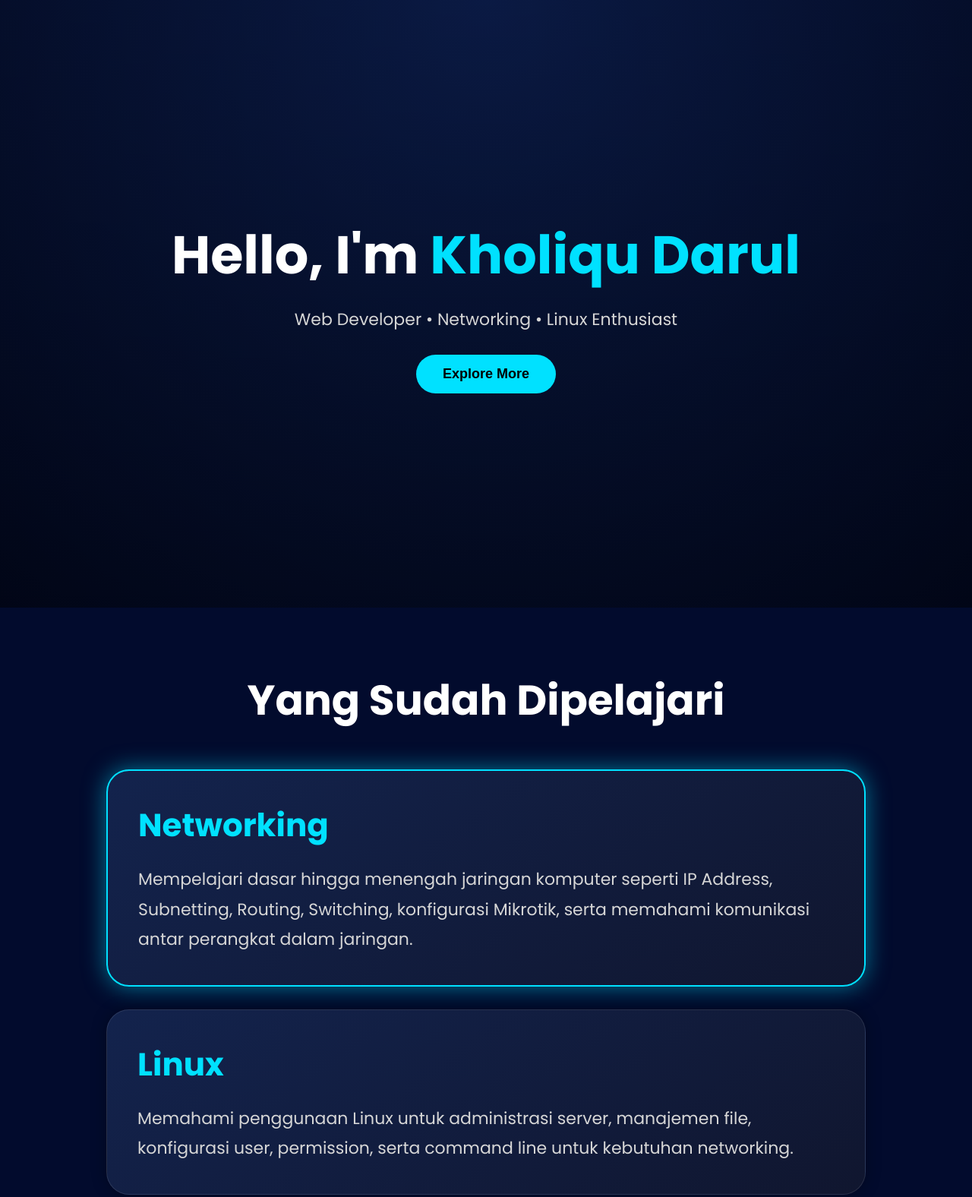
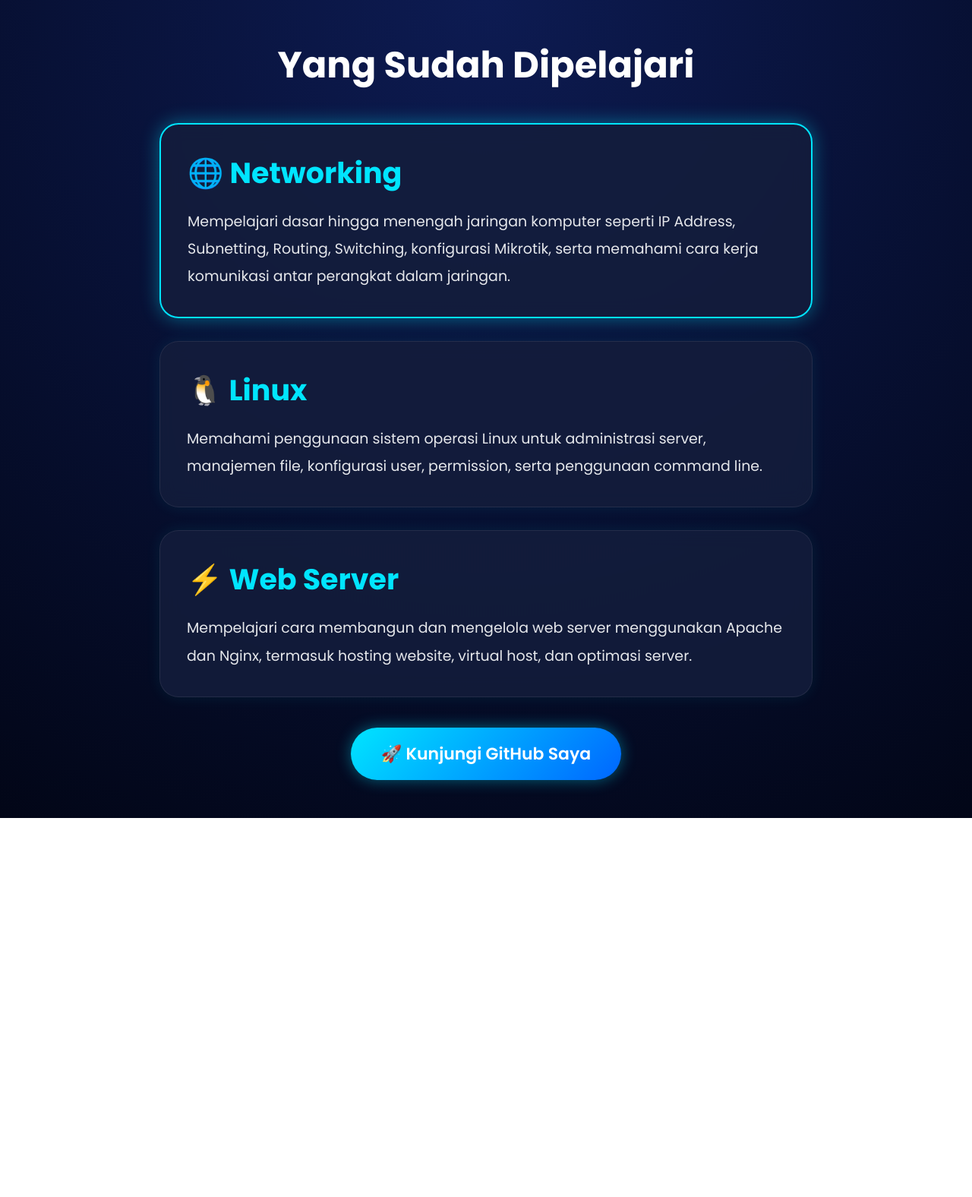
Before and after one commit to kholiqudz/kholiqu, a plain HTML site: page index.html in a window 1280 px wide. Shown: the top 1576 px of the page at 76% size. After the commit the page ends 1077 px from the top, so only its background shows below. Drawn offline with Linux system fonts and the light colour scheme.

Commit message:
Update index.html

```diff
--- a/index.html
+++ b/index.html
@@ -1,205 +1,121 @@
-<!DOCTYPE html>
-<html lang="en">
-<head>
-<meta charset="UTF-8" />
-<meta name="viewport" content="width=device-width, initial-scale=1.0"/>
-<title>Kholiqu Darul Portfolio</title>
+<!-- SECTION YANG SUDAH DIPELAJARI -->
+<section class="skills-section">
+  <h1 class="title">Yang Sudah Dipelajari</h1>
 
-<link href="https://fonts.googleapis.com/css2?family=Poppins:wght@300;400;600;700&display=swap" rel="stylesheet">
+  <div class="card glow">
+    <h2>🌐 Networking</h2>
+    <p>
+      Mempelajari dasar hingga menengah jaringan komputer seperti
+      IP Address, Subnetting, Routing, Switching, konfigurasi Mikrotik,
+      serta memahami cara kerja komunikasi antar perangkat dalam jaringan.
+    </p>
+  </div>
+
+  <div class="card">
+    <h2>🐧 Linux</h2>
+    <p>
+      Memahami penggunaan sistem operasi Linux untuk administrasi server,
+      manajemen file, konfigurasi user, permission, serta penggunaan command line.
+    </p>
+  </div>
+
+  <div class="card">
+    <h2>⚡ Web Server</h2>
+    <p>
+      Mempelajari cara membangun dan mengelola web server menggunakan Apache
+      dan Nginx, termasuk hosting website, virtual host, dan optimasi server.
+    </p>
+  </div>
+
+  <div class="github-box">
+    <a href="https://github.com/kholiqudarul" target="_blank">
+      🚀 Kunjungi GitHub Saya
+    </a>
+  </div>
+</section>
 
 <style>
+@import url('https://fonts.googleapis.com/css2?family=Poppins:wght@300;400;600;700&display=swap');
+
 *{
   margin:0;
   padding:0;
   box-sizing:border-box;
+  font-family:'Poppins',sans-serif;
 }
 
 body{
-  font-family:'Poppins',sans-serif;
-  background:#020b2d;
+  background: radial-gradient(circle at top,#0d1b52,#020617);
   color:white;
-  overflow-x:hidden;
 }
 
-/* HERO */
-
-.hero{
-  height:100vh;
-  display:flex;
-  flex-direction:column;
-  justify-content:center;
-  align-items:center;
-  text-align:center;
-  background:
-  linear-gradient(rgba(0,0,0,0.4),rgba(0,0,0,0.5)),
-  radial-gradient(circle at top,#112b70,#020b2d);
+.skills-section{
+  padding:50px 20px;
+  max-width:900px;
+  margin:auto;
 }
 
-.hero h1{
-  font-size:70px;
+.title{
+  text-align:center;
+  font-size:48px;
   font-weight:700;
-}
-
-.hero span{
-  color:#00e1ff;
-}
-
-.hero p{
-  margin-top:15px;
-  font-size:22px;
-  color:#d6d6d6;
-}
-
-.btn{
-  margin-top:30px;
-  padding:15px 35px;
-  border:none;
-  border-radius:40px;
-  background:#00e1ff;
-  color:#000;
-  font-size:18px;
-  font-weight:600;
-  cursor:pointer;
-  transition:0.3s;
-}
-
-.btn:hover{
-  transform:scale(1.05);
-  box-shadow:0 0 25px #00e1ff;
-}
-
-/* SKILLS */
-
-.skills{
-  padding:80px 20px;
-}
-
-.skills h1{
-  text-align:center;
-  font-size:55px;
-  margin-bottom:50px;
+  margin-bottom:40px;
+  color:white;
 }
 
 .card{
-  max-width:1000px;
-  margin:30px auto;
-  background:linear-gradient(145deg,#13234d,#10162f);
-  border-radius:30px;
-  padding:40px;
-  border:1px solid rgba(255,255,255,0.1);
-  box-shadow:0 0 20px rgba(0,0,0,0.3);
-  transition:0.3s;
+  background:rgba(20,30,60,0.85);
+  border:1px solid rgba(255,255,255,0.08);
+  border-radius:25px;
+  padding:35px;
+  margin-bottom:30px;
+  backdrop-filter: blur(12px);
+  box-shadow:0 0 20px rgba(0,255,255,0.08);
+  transition:0.4s ease;
 }
 
 .card:hover{
-  transform:translateY(-10px);
-  box-shadow:0 0 30px rgba(0,225,255,0.4);
-}
-
-.active{
-  border:2px solid #00e1ff;
-  box-shadow:0 0 30px rgba(0,225,255,0.5);
+  transform:translateY(-10px) scale(1.02);
+  box-shadow:0 0 30px #00e5ff;
 }
 
 .card h2{
-  color:#00e1ff;
-  font-size:42px;
-  margin-bottom:20px;
+  font-size:38px;
+  margin-bottom:18px;
+  color:#00e5ff;
 }
 
 .card p{
-  color:#d6d6d6;
-  font-size:22px;
-  line-height:1.8;
+  font-size:19px;
+  line-height:1.9;
+  color:#e5e7eb;
 }
 
-/* GITHUB */
-
-.github{
-  text-align:center;
-  padding:80px 20px;
+.glow{
+  border:2px solid #00e5ff;
+  box-shadow:0 0 25px rgba(0,229,255,0.4);
 }
 
-.github h1{
-  font-size:55px;
-  margin-bottom:40px;
+.github-box{
+  text-align:center;
+  margin-top:40px;
 }
 
-.github img{
-  width:90%;
-  max-width:900px;
-  margin:15px 0;
-  border-radius:20px;
+.github-box a{
+  display:inline-block;
+  padding:18px 40px;
+  background:linear-gradient(135deg,#00e5ff,#0066ff);
+  color:white;
+  text-decoration:none;
+  border-radius:50px;
+  font-size:22px;
+  font-weight:600;
+  transition:0.4s;
+  box-shadow:0 0 20px rgba(0,229,255,0.4);
 }
 
-/* FOOTER */
-
-footer{
-  text-align:center;
-  padding:30px;
-  color:#aaa;
+.github-box a:hover{
+  transform:scale(1.08);
+  box-shadow:0 0 35px #00e5ff;
 }
 </style>
-</head>
-
-<body>
-
-<!-- HERO -->
-<section class="hero">
-  <h1>Hello, I'm <span>Kholiqu Darul</span></h1>
-  <p>Web Developer • Networking • Linux Enthusiast</p>
-
-  <button class="btn">Explore More</button>
-</section>
-
-<!-- SKILLS -->
-<section class="skills">
-
-  <h1>Yang Sudah Dipelajari</h1>
-
-  <div class="card active">
-    <h2>Networking</h2>
-    <p>
-      Mempelajari dasar hingga menengah jaringan komputer seperti
-      IP Address, Subnetting, Routing, Switching, konfigurasi Mikrotik,
-      serta memahami komunikasi antar perangkat dalam jaringan.
-    </p>
-  </div>
-
-  <div class="card">
-    <h2>Linux</h2>
-    <p>
-      Memahami penggunaan Linux untuk administrasi server,
-      manajemen file, konfigurasi user, permission,
-      serta command line untuk kebutuhan networking.
-    </p>
-  </div>
-
-  <div class="card">
-    <h2>Web Server</h2>
-    <p>
-      Mempelajari Apache dan Nginx untuk hosting website,
-      konfigurasi domain, virtual host,
-      dan optimasi performa server.
-    </p>
-  </div>
-
-</section>
-
-<!-- GITHUB -->
-<section class="github">
-  <h1>GitHub Stats</h1>
-
-  <img src="https://github-readme-stats.vercel.app/api?username=kholiqudarul&show_icons=true&theme=tokyonight">
-
-  <img src="https://github-readme-stats.vercel.app/api/top-langs/?username=kholiqudarul&layout=compact&theme=tokyonight">
-
-  <img src="https://streak-stats.demolab.com?user=kholiqudarul&theme=tokyonight">
-</section>
-
-<footer>
-  © 2026 Kholiqu Darul • All Rights Reserved
-</footer>
-
-</body>
-</html>
```
